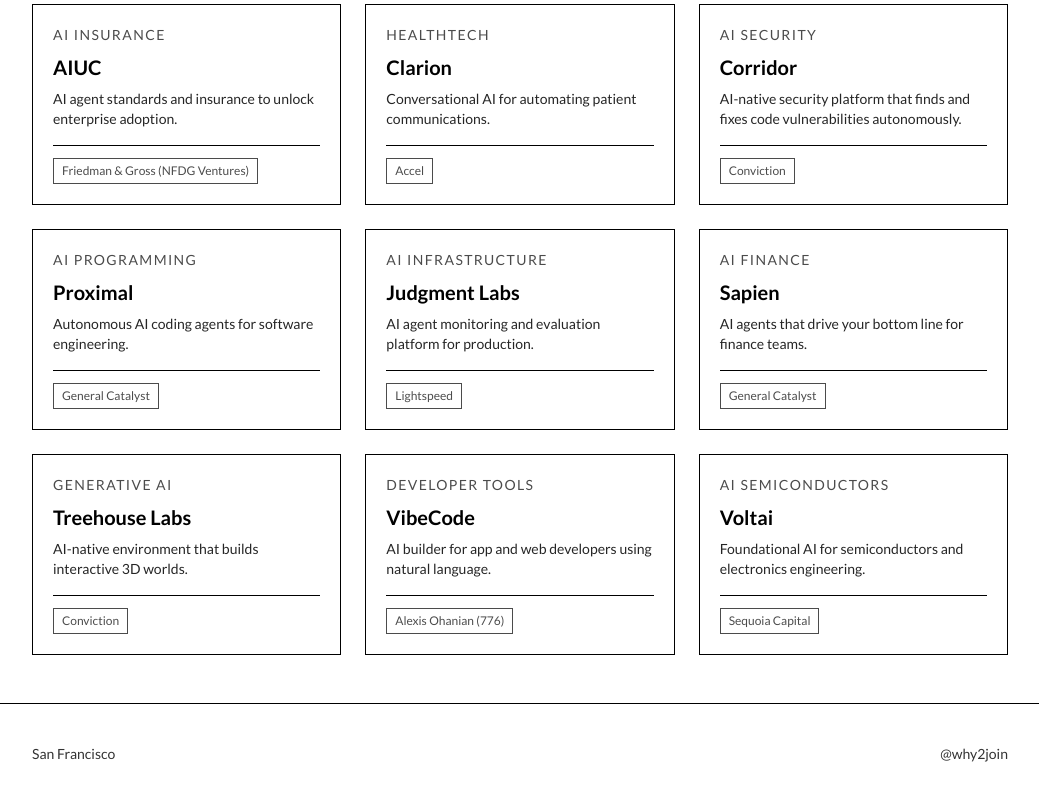
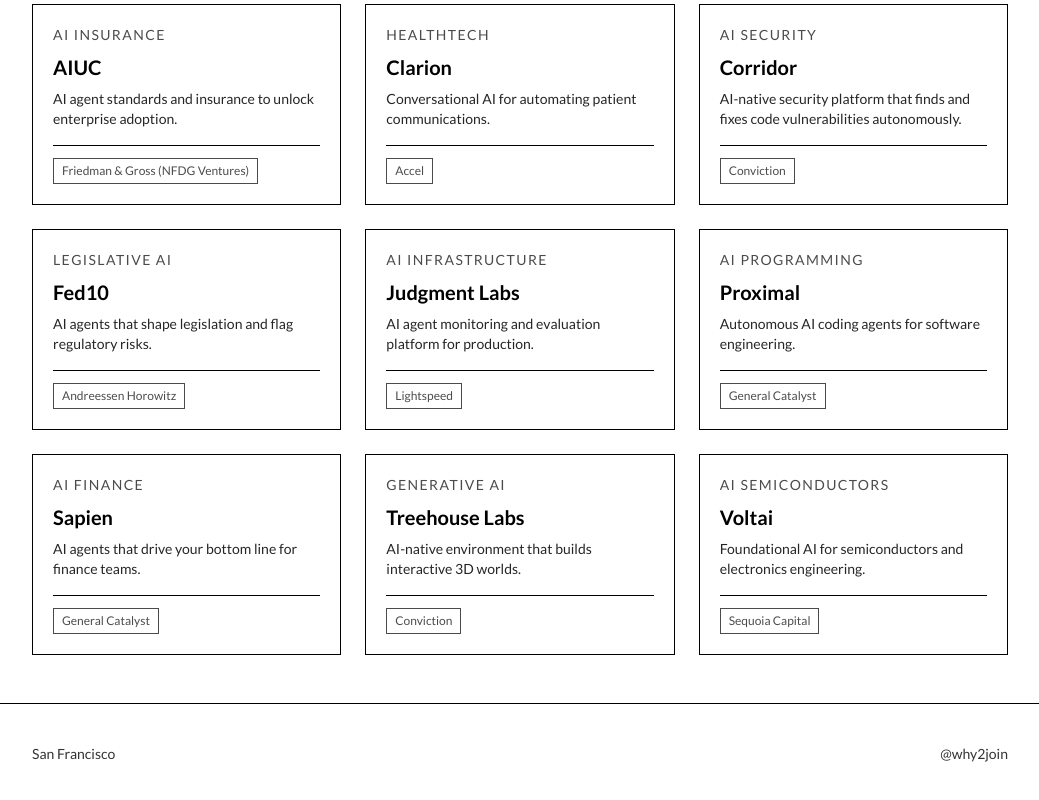
Before and after one commit to seankohli42-ctrl/Why-You-Should-Join, a Next.js app: page / in a window 1280 px wide. Shown: the part 1346-2146 px from the top of the page, without its empty margins (120-1159 px from the left). Built offline with nearby package versions, Linux system fonts and the light colour scheme.

Commit message:
Add files via upload
Replace page.tsx page with new page.tsx upload

```diff
--- a/src/app/page.tsx
+++ b/src/app/page.tsx
@@ -19,11 +19,11 @@
   { name: "AIUC", sector: "AI Insurance", blurb: "AI agent standards and insurance to unlock enterprise adoption.", url: "https://aiuc.com", vcs: [{ name: "Friedman & Gross (NFDG Ventures)", url: "https://nat.org" }] },
   { name: "Clarion", sector: "HEALTHTECH", blurb: "Conversational AI for automating patient communications.", url: "https://www.clarionhealth.com", vcs: [{ name: "Accel", url: "https://www.accel.com" }] },
   { name: "Corridor", sector: "AI SECURITY", blurb: "AI-native security platform that finds and fixes code vulnerabilities autonomously.", url: "https://corridor.dev", vcs: [{ name: "Conviction", url: "https://www.conviction.com" }] },
+  { name: "Fed10", sector: "Legislative AI", blurb: "AI agents that shape legislation and flag regulatory risks.", url: "https://www.fed10.ai", vcs: [{ name: "Andreessen Horowitz", url: "https://a16z.com" }] },
+  { name: "Judgment Labs", sector: "AI Infrastructure", blurb: "AI agent monitoring and evaluation platform for production.", url: "https://judgmentlabs.ai", vcs: [{ name: "Lightspeed", url: "https://lsvp.com" }] },
   { name: "Proximal", sector: "AI Programming", blurb: "Autonomous AI coding agents for software engineering.", url: "https://proximal.ai", vcs: [{ name: "General Catalyst", url: "https://www.generalcatalyst.com" }] },
-  { name: "Judgment Labs", sector: "AI Infrastructure", blurb: "AI agent monitoring and evaluation platform for production.", url: "https://judgmentlabs.ai", vcs: [{ name: "Lightspeed", url: "https://lsvp.com" }] },
   { name: "Sapien", sector: "AI Finance", blurb: "AI agents that drive your bottom line for finance teams.", url: "https://www.getsapien.com/", vcs: [{ name: "General Catalyst", url: "https://www.generalcatalyst.com" }] },
   { name: "Treehouse Labs", sector: "Generative AI", blurb: "AI-native environment that builds interactive 3D worlds.", url: "https://treehouselabs.ai", vcs: [{ name: "Conviction", url: "https://www.conviction.com" }] },
-  { name: "VibeCode", sector: "Developer Tools", blurb: "AI builder for app and web developers using natural language.", url: "https://www.vibecodeapp.com/", vcs: [{ name: "Alexis Ohanian (776)", url: "https://sevensevensix.com" }] },
   { name: "Voltai", sector: "AI Semiconductors", blurb: "Foundational AI for semiconductors and electronics engineering.", url: "https://www.voltai.com", vcs: [{ name: "Sequoia Capital", url: "https://www.sequoiacap.com" }] },
 ];
 
```
